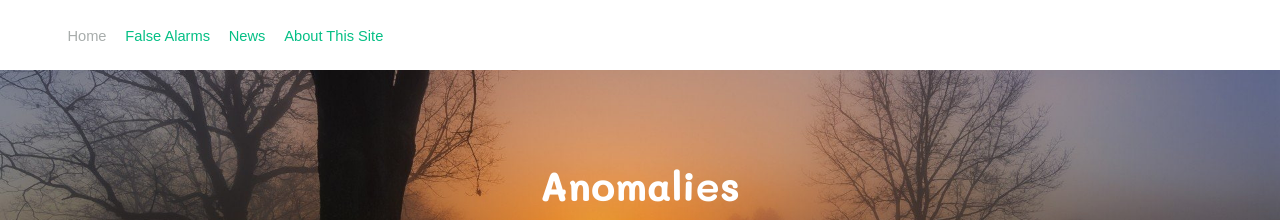
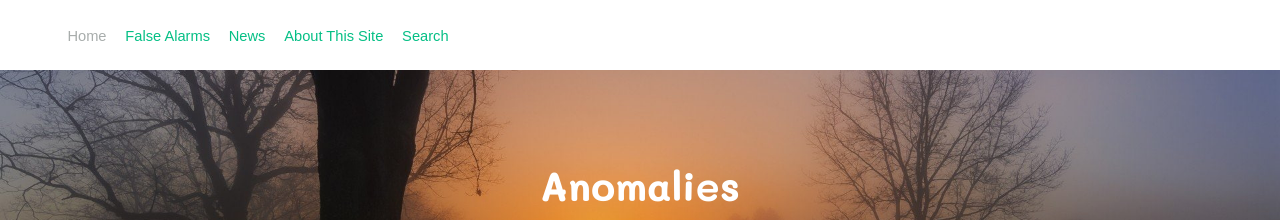
Before and after one commit to hepcomm/hepmist, a Jekyll site: the page built from index.md, in a window 1280 px wide and 900 px high. Shown: the top 220 px of the window. Built offline with Jekyll 4.4.1, drawn with Linux system fonts in a browser that asks for light colours.

Commit message:
Update _config.yml

```diff
--- a/_config.yml
+++ b/_config.yml
@@ -121,6 +121,8 @@ navigation_header:
 - title: News
   url: /news/
 - title: About This Site
+  url: /about-this-site/
+- title: Search
   url: /search/
 
 #site credits
```
